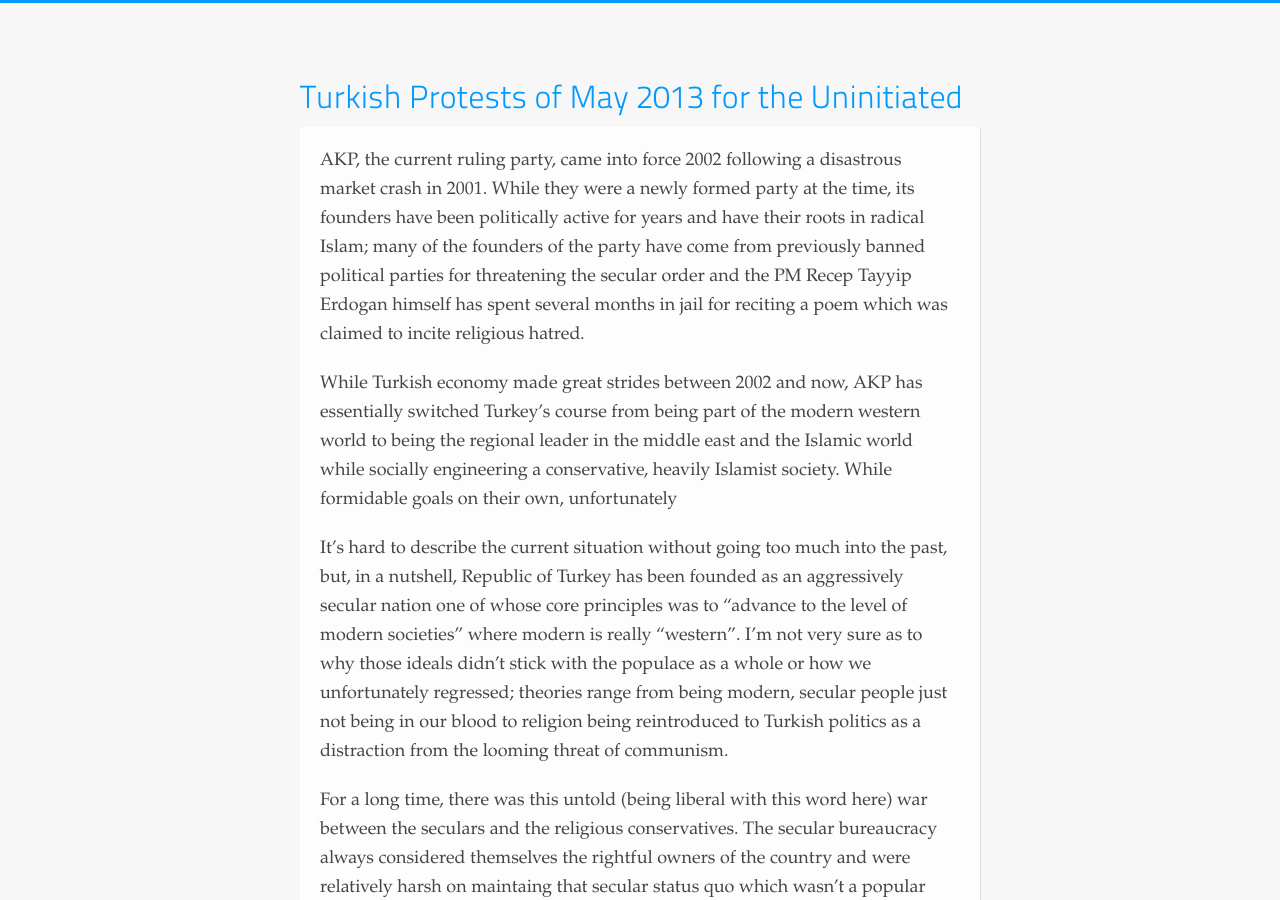
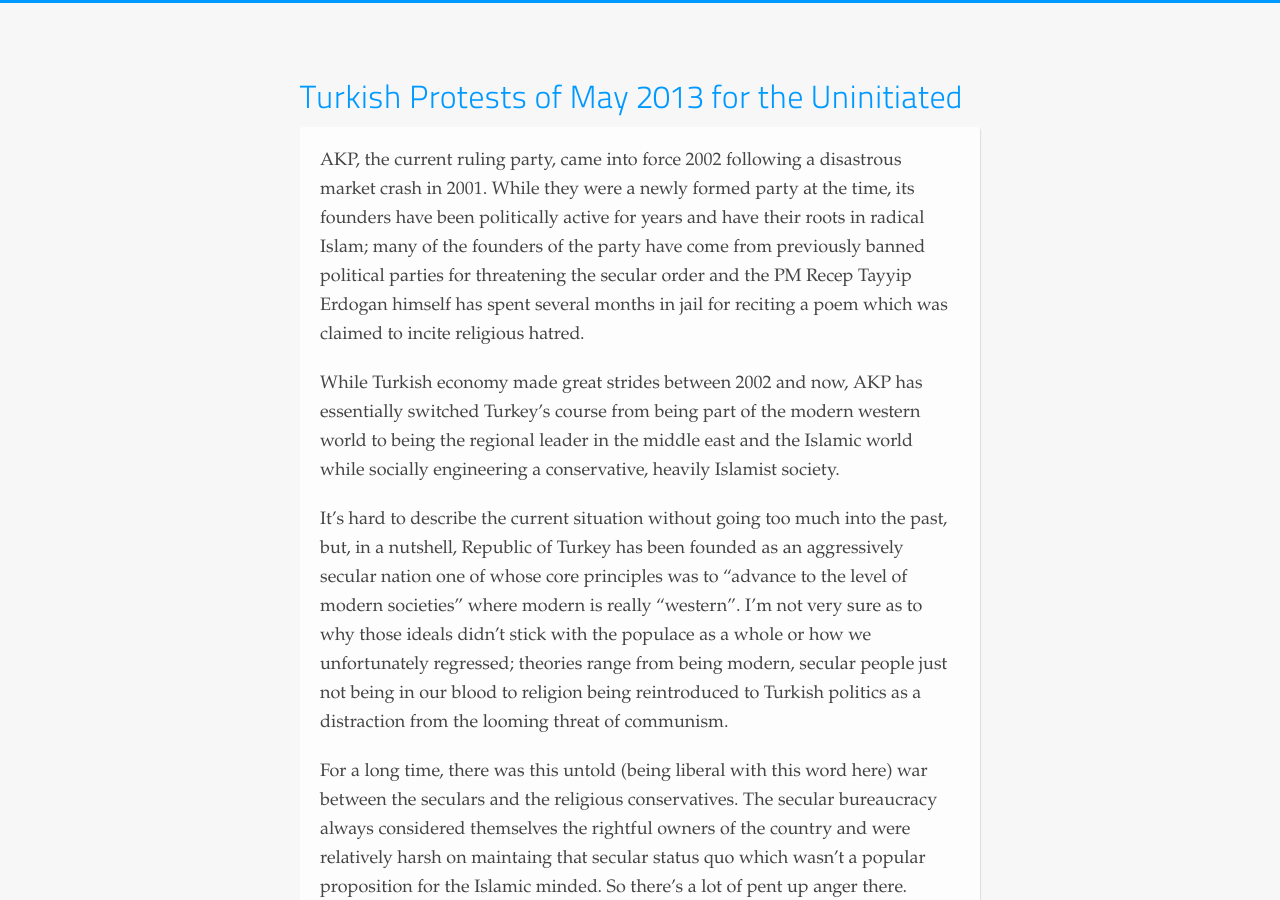
Before and after one commit to cduruk/cduruk.github.com, a Jekyll site: the page built from _posts/2013-07-01-turkish-protests-of-2013.md, in a window 1280 px wide and 900 px high. Built offline with Jekyll 4.4.1, drawn with Linux system fonts in a browser that asks for light colours; Markdown is read by kramdown in place of the engine named in the settings.

Commit message:
remove rogue sentence

```diff
--- a/_posts/2013-07-01-turkish-protests-of-2013.md
+++ b/_posts/2013-07-01-turkish-protests-of-2013.md
@@ -6,7 +6,7 @@
 
 AKP, the current ruling party, came into force 2002 following a disastrous market crash in 2001. While they were a newly formed party at the time, its founders have been politically active for years and have their roots in radical Islam; many of the founders of the party have come from previously banned political parties for threatening the secular order and the PM Recep Tayyip Erdogan himself has spent several months in jail for reciting a poem which was claimed to incite religious hatred.
 
-While Turkish economy made great strides between 2002 and now, AKP has essentially switched Turkey's course from being part of the modern western world to being the regional leader in the middle east and the Islamic world while socially engineering a conservative, heavily Islamist society. While formidable goals on their own, unfortunately
+While Turkish economy made great strides between 2002 and now, AKP has essentially switched Turkey's course from being part of the modern western world to being the regional leader in the middle east and the Islamic world while socially engineering a conservative, heavily Islamist society.
 
 It's hard to describe the current situation without going too much into the past, but, in a nutshell, Republic of Turkey has been founded as an aggressively secular nation one of whose core principles was to "advance to the level of modern societies" where modern is really "western". I'm not very sure as to why those ideals didn't stick with the populace as a whole or how we unfortunately regressed; theories range from being modern, secular people just not being in our blood to religion being reintroduced to Turkish politics as a distraction from the looming threat of communism.
 
```
